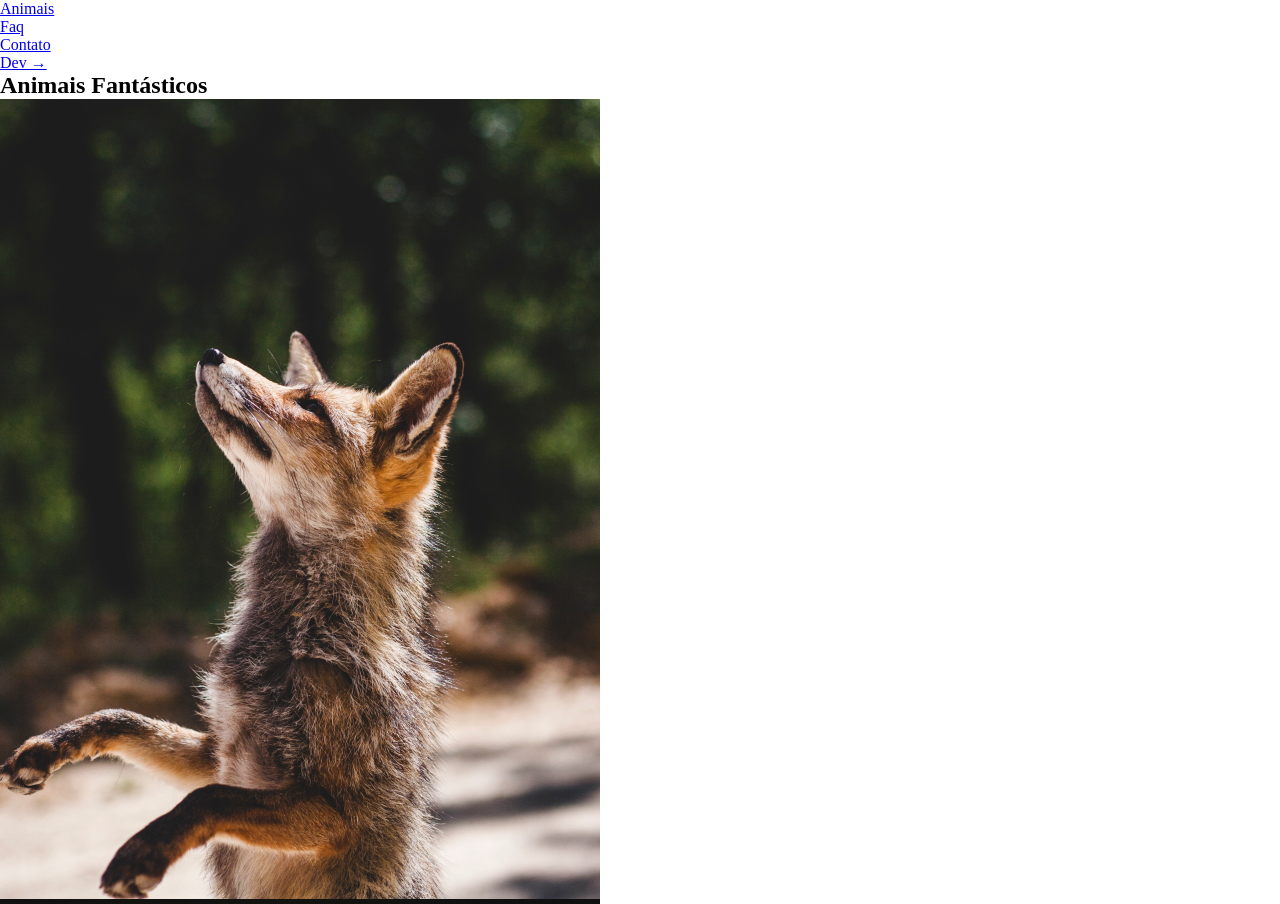
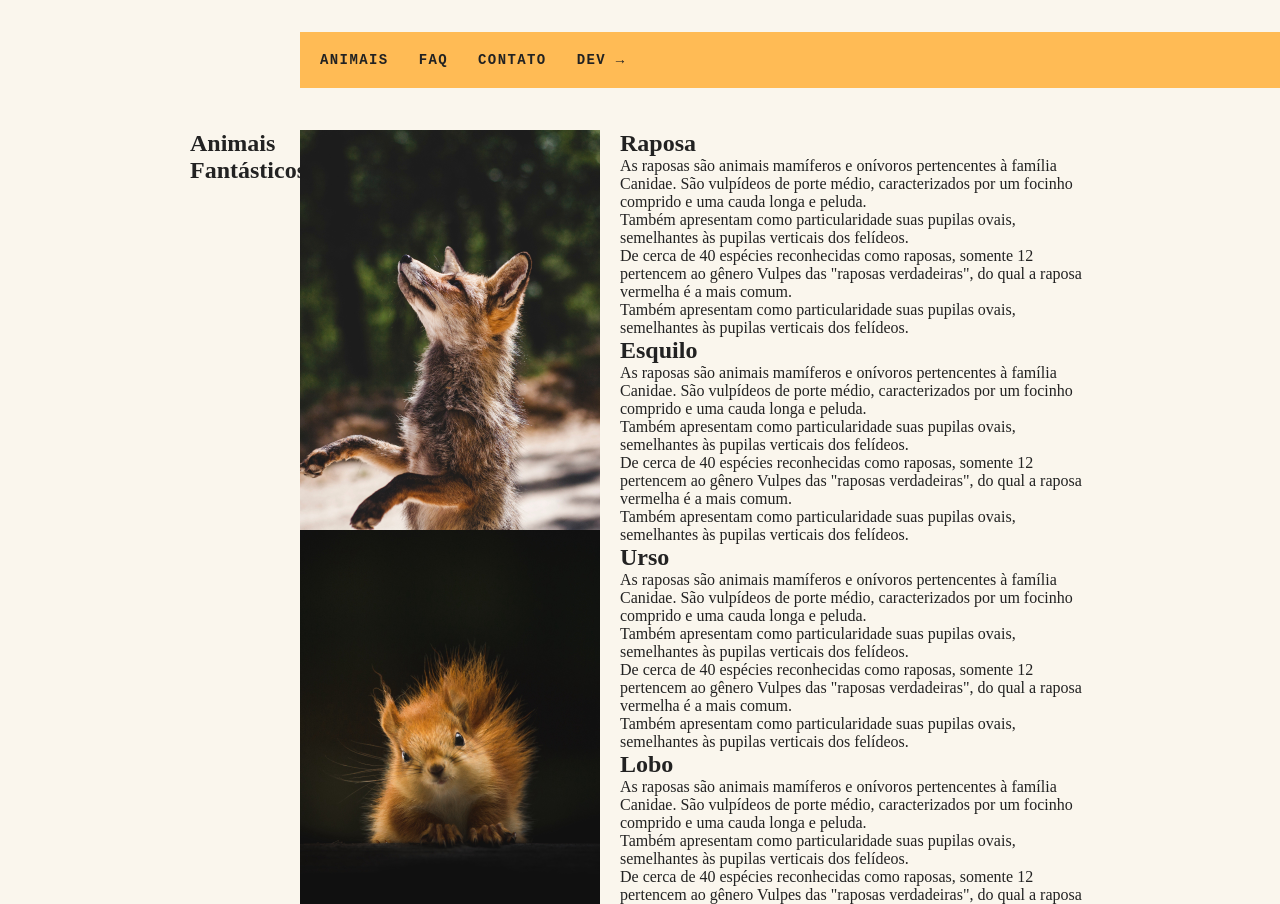
Before and after one commit to bezerra9/animais-fantasticos, a plain HTML site: page index.html in a window 1280 px wide. Shown: the top 904 px of the page. Drawn offline with Linux system fonts and the light colour scheme.

Commit message:
style: adiciondo-grid-css

```diff
--- a/css/style.css
+++ b/css/style.css
@@ -11,3 +11,48 @@ img {
 ul {
   list-style: none;
 }
+
+body{
+  background-color: #faf6ed;
+  color: #222;
+  -webkit-font-smoothing: antialiased;
+  display: grid;
+  grid-template-columns: 1fr 120px minmax(300px, 800px) 1fr;
+}
+
+.menu {
+  grid-column: 3 / 5;
+  margin-top: 2rem;
+  margin-bottom: 2rem;
+  background: #fb5;
+}
+
+.menu ul {
+  display: flex;
+  flex-wrap: wrap;
+  padding: 10px;
+}
+
+.menu li a {
+  display: block;
+  padding: 10px;
+  margin-right: 10px;
+  color: #222;
+  text-decoration: none;
+  font-family: 'IBM Plex Mono', monospace;
+  font-weight: bold;
+  text-transform: uppercase;
+  font-size: 0.875rem;
+  letter-spacing: .1em;
+}
+
+.grid-section {
+  grid-column: 2 / 4;
+  width: 100%;
+  box-sizing: border-box;
+  padding: 10px;
+  display: grid;
+  grid-template-columns: 90px 300px 1fr;
+  grid-gap: 20px;
+  margin-bottom: 4rem;
+}
```
